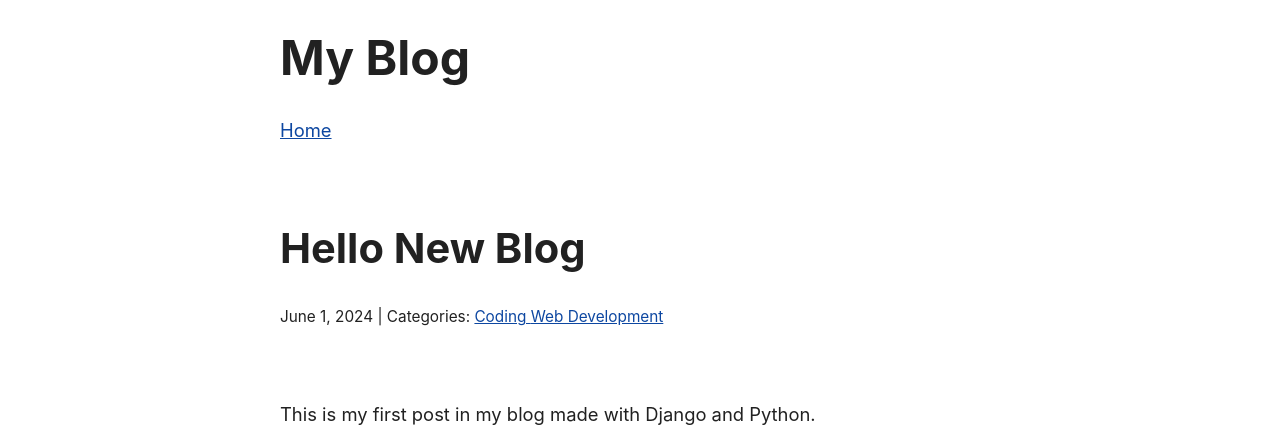
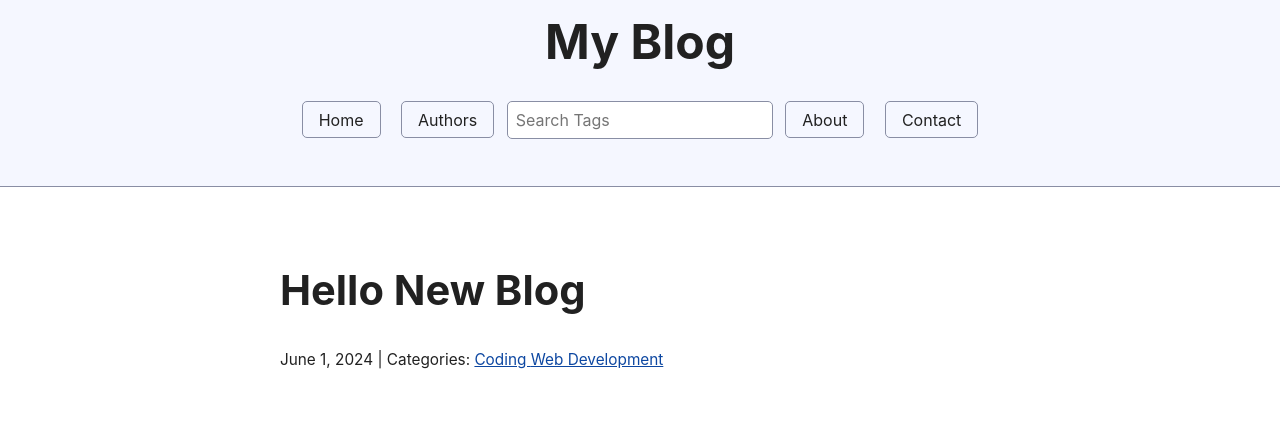
Before and after one commit to SeriousStoat/blog, a Django app: page /post/1/ in a window 1280 px wide. Shown: the top 427 px of the page. Run offline with Django 5.2, Linux system fonts and the light colour scheme; data comes from the database, SQL or seed files in the repository; data that the repository does not hold is empty.

Commit message:
added search bar to the base template

```diff
--- a/templates/base.html
+++ b/templates/base.html
@@ -7,8 +7,17 @@
   <link rel="stylesheet" type="text/css" href="{% static 'base.css' %}" />
 </head>
 <body>
-  <h1>My Blog</h1>
-  <a href="{% url "blog_index" %}">Home</a>
+  <header>
+    <h1>My Blog</h1>
+    <nav>
+      <a href="{% url 'blog_index' %}">Home</a>
+      <a href="#authors">Authors</a>
+      <input type="search" name="cat_search" id="cat_search" placeholder="Search Tags">
+      <a href="#contact">About</a>
+      <a href="#contact">Contact</a>
+    </nav>
+  </header>
+
   <hr>
   {% block page_title %}{% endblock page_title %}
   {% block page_content %}{% endblock page_content %}
```
